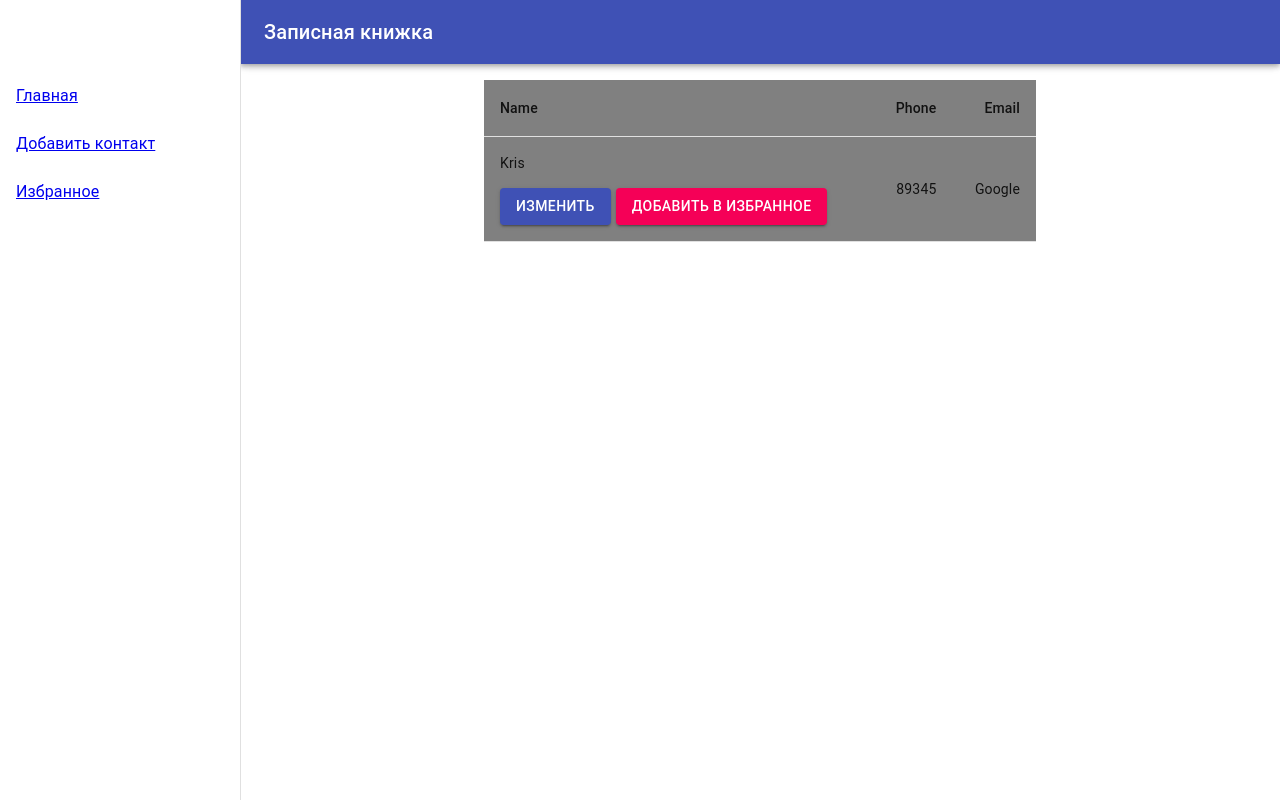
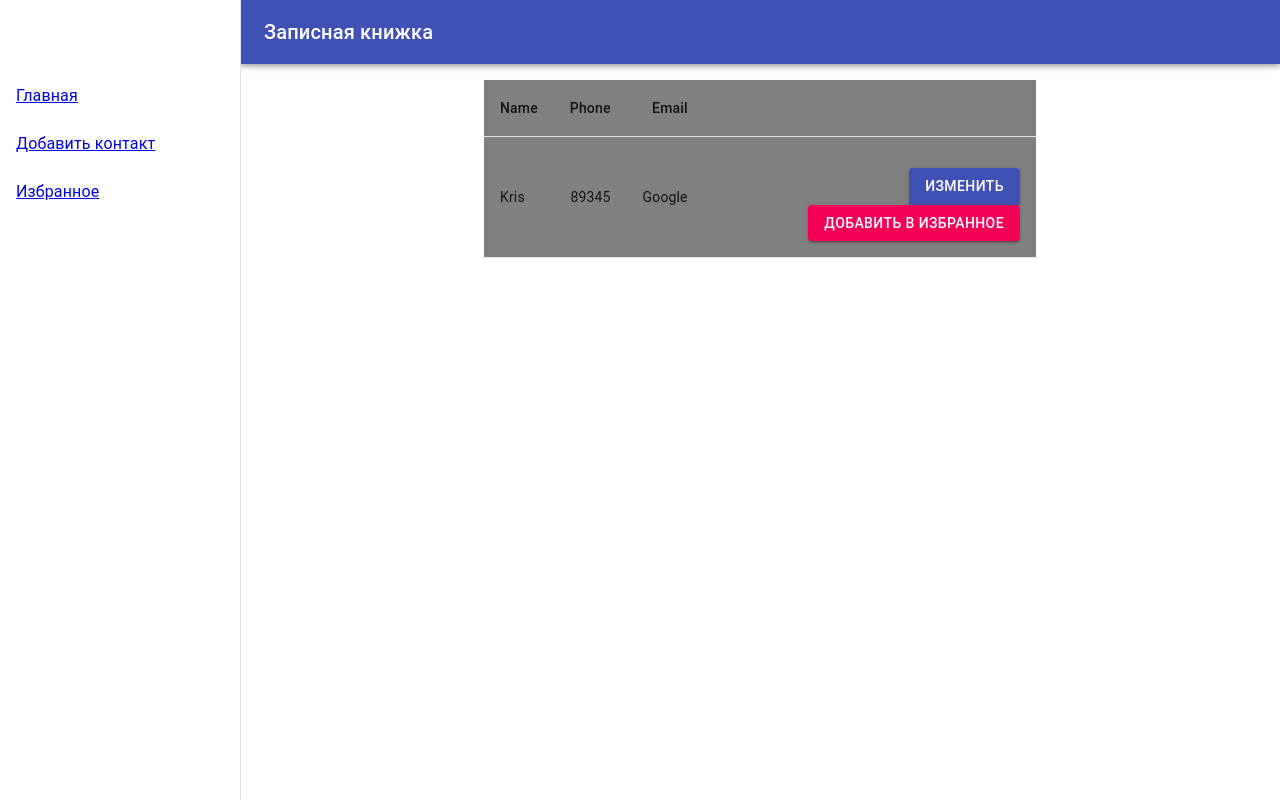
Before and after one commit to AntonReshetovv/react-local-storage, a React (Create React App) app: page /favoriteContacts in a window 1280 px wide. Built offline with nearby package versions, Linux system fonts and the light colour scheme.

Commit message:
Добавил кнопку удалить, написал функцию, чтобы удалить поле

```diff
--- a/src/Container/ContactTable/ContactActionButtons/index.jsx
+++ b/src/Container/ContactTable/ContactActionButtons/index.jsx
@@ -1,16 +1,14 @@
 import React from "react";
 import Button from "@material-ui/core/Button";
 import "./style.css";
-import { Link } from "react-router-dom";
+//import { Link } from "react-router-dom";
 
-const ContactActionButtons = () => {
+const ContactActionButtons = (props) => {
   return (
     <div className="actionButtons">
-      <Link to="/changeContact" className="link">
-        <Button variant="contained" color="primary" className="edit">
+        <Button variant="contained" color="primary" className="edit" onClick={props.deletRows}>
           Изменить
         </Button>
-      </Link>
       <Button variant="contained" color="secondary" className="favorite">
         Добавить в избранное
       </Button>
--- a/src/Container/ContactTable/index.jsx
+++ b/src/Container/ContactTable/index.jsx
@@ -10,8 +10,8 @@ import Container from "@material-ui/core/Container";
 import "./style.css";
 
 const ContactTable = (props) => {
-  return (
-    <Container maxWidth="sm">
+    return (
+      <Container maxWidth="sm">
       <TableContainer>
         <Table className="table" aria-label="simple table">
           <TableHead>
@@ -19,17 +19,18 @@ const ContactTable = (props) => {
               <TableCell>Name</TableCell>
               <TableCell align="right">Phone</TableCell>
               <TableCell align="right">Email</TableCell>
+              <TableCell align="right"></TableCell>
             </TableRow>
           </TableHead>
           <TableBody>
             {props.contacts.map(row => (
-              <TableRow key={row.name}>
+              <TableRow key={row.id}>
                 <TableCell component="th" scope="row">
                   {row.name}
-                  <ContactActionButtons />
                 </TableCell>
                 <TableCell align="right">{row.phone}</TableCell>
                 <TableCell align="right">{row.email}</TableCell>
+                <TableCell align="right"><ContactActionButtons delet={props.deletRows}/></TableCell>
               </TableRow>
             ))}
           </TableBody>
--- a/src/Pages/FavoriteContacts/index.jsx
+++ b/src/Pages/FavoriteContacts/index.jsx
@@ -7,7 +7,6 @@ const FavoriteContacts = () => {
   }
 
   const rows = [createData("Kris", 89345, "Google")];
-
   return (
     <div>
       <ContactTable contacts={rows} />
--- a/src/Pages/Main/index.jsx
+++ b/src/Pages/Main/index.jsx
@@ -2,20 +2,35 @@ import React from "react";
 import "./style.css";
 import ContactTable from "../../Container/ContactTable";
 
-const Main = () => {
-  function createData(name, phone, email) {
-    return { name, phone, email };
+const Main = (props) => {
+  function createData(id, name, phone, email) {
+    return { id, name, phone, email };
   }
 
-  const rows = [
-    createData("Kris", 89345, "Google"),
-    createData("Den", 3245, "Rambler"),
-    createData("Bill", 56423, "Yandex")
-  ];
+  const [rows, setRows] = React.useState([
+    createData(0, "Kris", 89345, "Google"),
+    createData(1, "Den", 3245, "Rambler"),
+    createData(2, "Bill", 56423, "Yandex")
+  ]);
+
+  function addRows() {
+    const newRows = [
+      ...rows,
+      createData(rows.length + 1, "Kriss", 89345, "Google")
+    ];
+    setRows(newRows);
+  }
+
+  function deletRows(){
+    const newRows = rows.slice(0,-1);
+    setRows(newRows);
+  }
 
   return (
     <div>
-      <ContactTable contacts={rows} />
+      <button onClick={deletRows}>удалить</button>
+      <button onClick={addRows}>Кнопка</button>
+      <ContactTable contacts={rows} delet={deletRows}/>
     </div>
   );
 };
```
